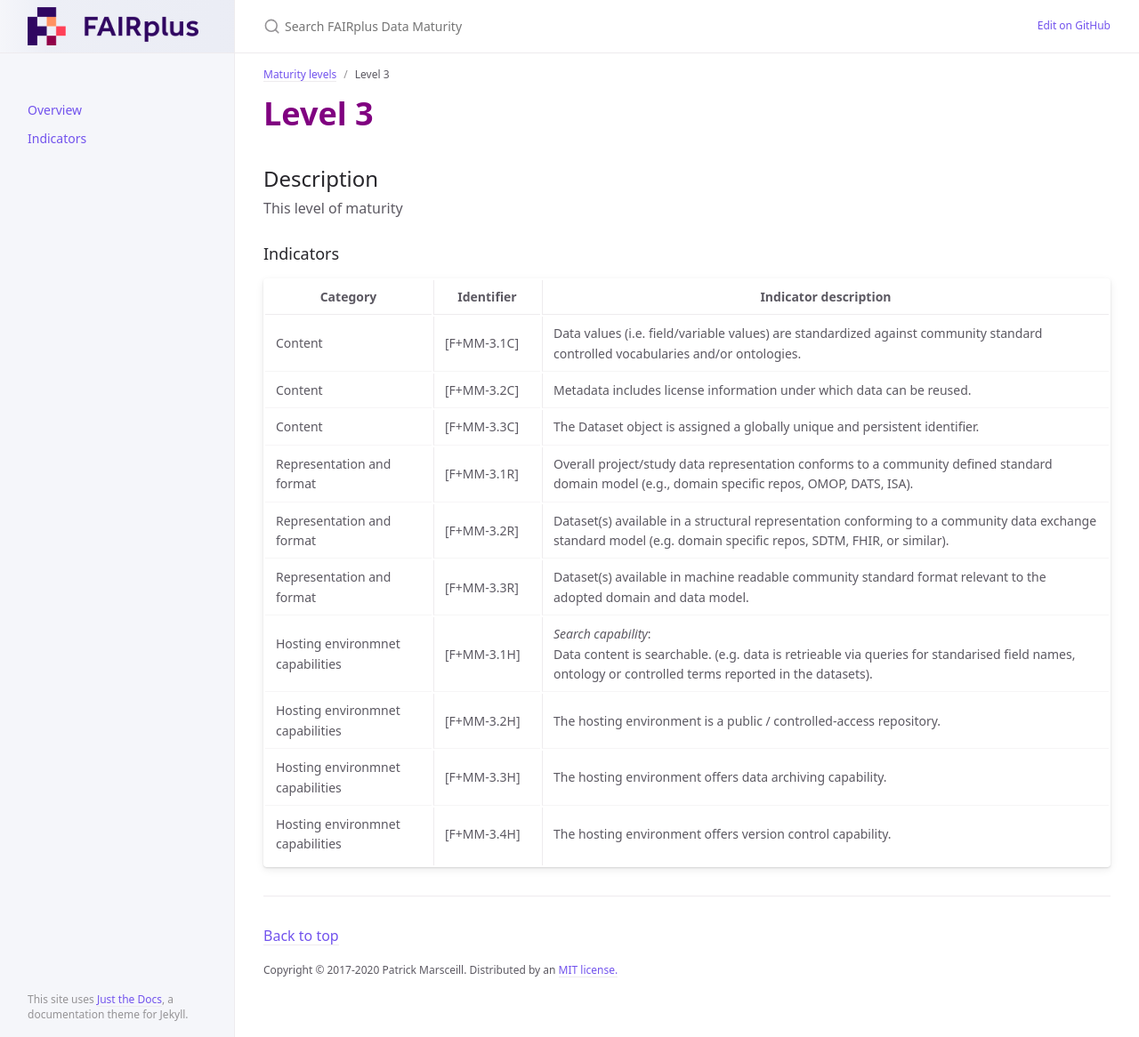
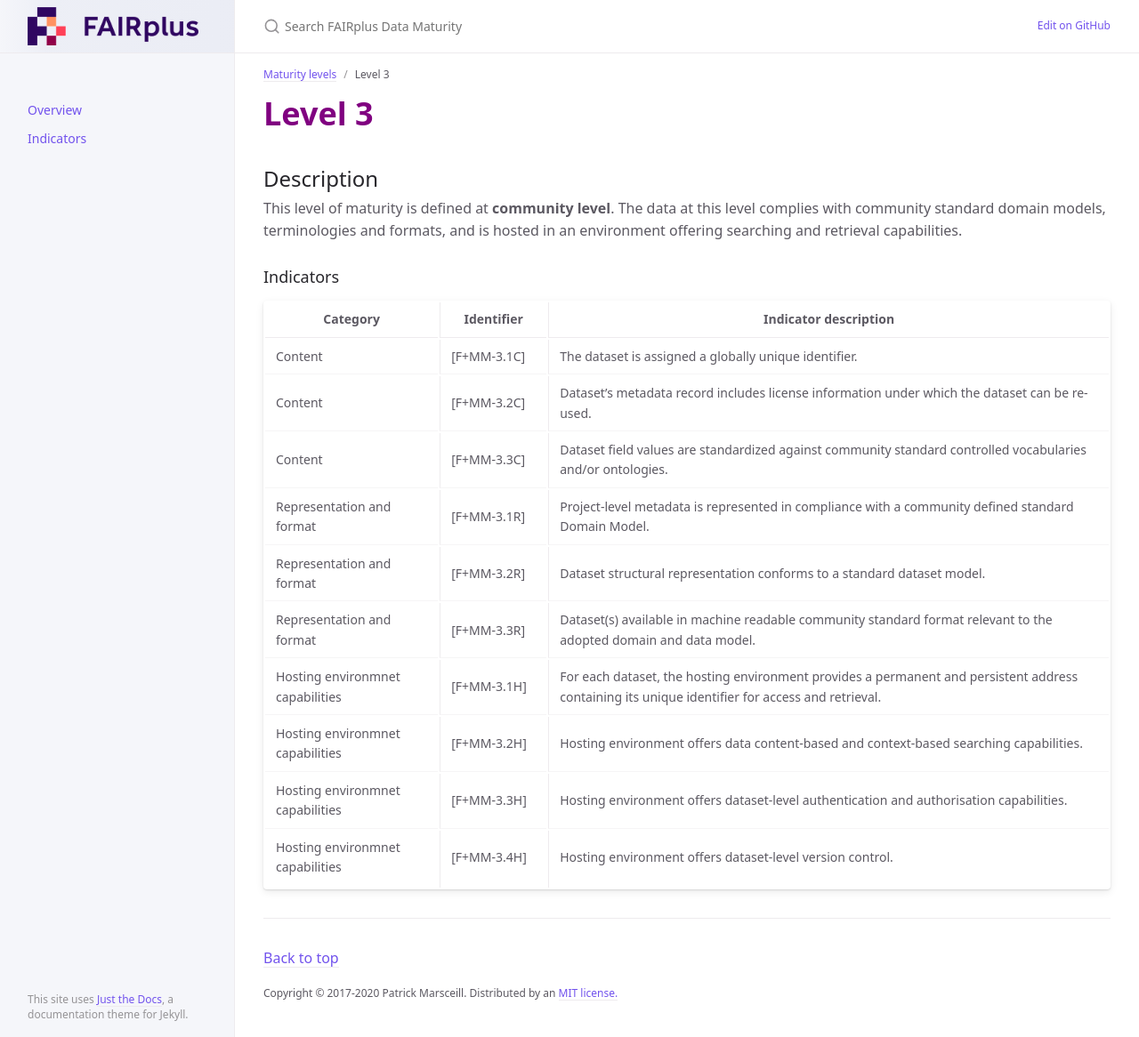
Before and after one commit to FAIRplus/Data-Maturity, a Jekyll site: the page built from docs/_levels/Level3.md, in a window 1280 px wide and 1166 px high. Shown: the whole window at 89% size. Built offline with Jekyll 4.4.1, drawn with Linux system fonts in a browser that asks for light colours.

Commit message:
Update Level3.md

```diff
--- a/docs/_levels/Level3.md
+++ b/docs/_levels/Level3.md
@@ -9,19 +9,19 @@ nav_order: 4
 
 ## Description
 
-This level of maturity
+This level of maturity is defined at **community level**. The data at this level complies with community standard domain models, terminologies and formats, and is hosted in an environment offering searching and retrieval capabilities.
 
 ### Indicators
 
 | Category | Identifier | Indicator description |
-| -------- | ---------- | ---------------------- |
-| Content | [F+MM-3.1C] | Data values (i.e. field/variable values) are standardized against community standard controlled vocabularies and/or ontologies. |
-| Content | [F+MM-3.2C] | Metadata includes license information under which data can be reused. |
-| Content | [F+MM-3.3C] | The Dataset object is assigned a globally unique and persistent identifier. |
-| Representation and format |  [F+MM-3.1R] | Overall project/study data representation conforms to a community defined standard domain model (e.g., domain specific repos, OMOP, DATS, ISA). |
-| Representation and format |  [F+MM-3.2R] | Dataset(s) available in a structural representation conforming to a community data exchange standard model (e.g. domain specific repos, SDTM, FHIR, or similar). |
+| -------- | ---------- | --------------------- |
+| Content | [F+MM-3.1C] | The dataset is assigned a globally unique identifier. |
+| Content | [F+MM-3.2C] | Dataset's metadata record includes license information under which the dataset can be re-used. |
+| Content | [F+MM-3.3C] | Dataset field values are standardized against community standard controlled vocabularies and/or ontologies. |
+| Representation and format |  [F+MM-3.1R] | Project-level metadata is represented in compliance with a community defined standard Domain Model. |
+| Representation and format |  [F+MM-3.2R] | Dataset structural representation conforms to a standard dataset model. |
 | Representation and format |  [F+MM-3.3R] | Dataset(s) available in machine readable community standard format relevant to the adopted domain and data model. |
-| Hosting environmnet capabilities | [F+MM-3.1H] | *Search capability*:<br/> Data content is searchable. (e.g. data is retrieable via queries for standarised field names, ontology or controlled terms reported in the datasets). |
-| Hosting environmnet capabilities | [F+MM-3.2H] | The hosting environment is a public / controlled-access repository. |
-| Hosting environmnet capabilities | [F+MM-3.3H] | The hosting environment offers data archiving capability. |
-| Hosting environmnet capabilities | [F+MM-3.4H] | The hosting environment offers version control capability. |
+| Hosting environmnet capabilities | [F+MM-3.1H] | For each dataset, the hosting environment provides a permanent and persistent address containing its unique identifier for access and retrieval. |
+| Hosting environmnet capabilities | [F+MM-3.2H] | Hosting environment offers data content-based and context-based searching capabilities. |
+| Hosting environmnet capabilities | [F+MM-3.3H] | Hosting environment offers dataset-level authentication and authorisation capabilities. |
+| Hosting environmnet capabilities | [F+MM-3.4H] | Hosting environment offers dataset-level version control. |
```
